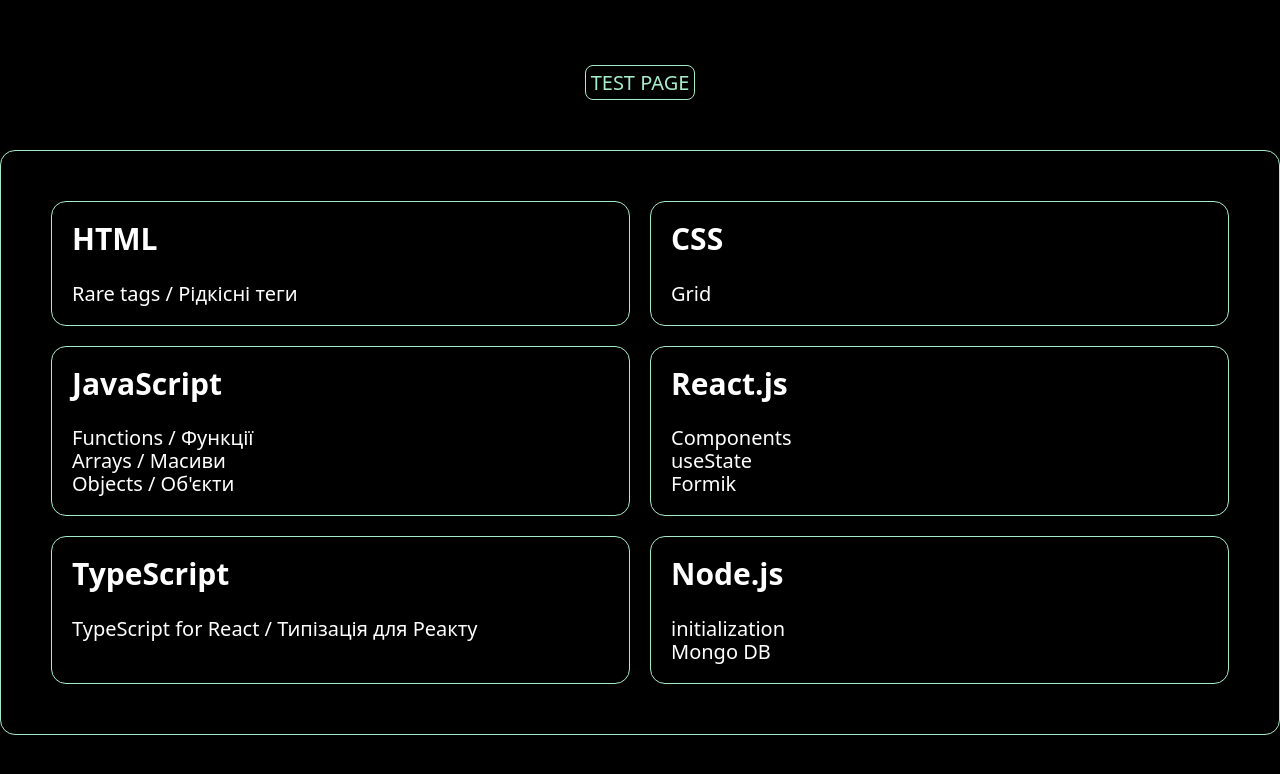
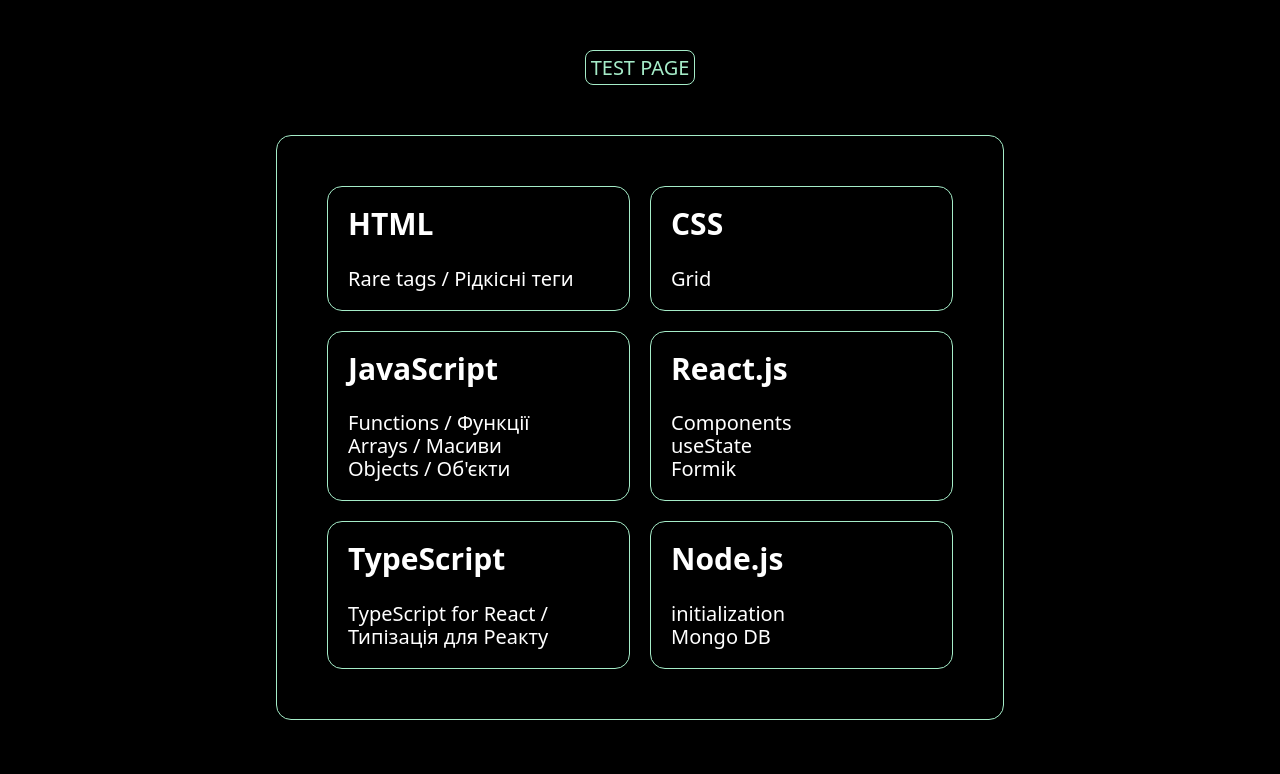
Before and after one commit to Elijah-Vakulenko/web-dev-training, a React (Vite) app: page / in a window 1280 px wide. Shown: the top 774 px of the page. Built offline with nearby package versions, Linux system fonts and the light colour scheme.

Commit message:
container edit

```diff
--- a/src/App.tsx
+++ b/src/App.tsx
@@ -11,7 +11,7 @@
 
 function App() {
   return (
-    <div className="container">
+    <div>
           <Suspense fallback={<div>Loading...</div>}>
             <Routes>
           <Route path="/" element={<HomePage />} />
--- a/src/index.css
+++ b/src/index.css
@@ -13,9 +13,9 @@
 
 .container {
   min-width: 320px;
-  display: flex;
+  /* display: flex;
   justify-content: center;
-  align-items: center;
+  align-items: center; */
   min-height: 100vh;
   padding: 0 20px;
   margin: 0 auto;
@@ -47,7 +47,7 @@
 
   @media screen and (min-width: 1024px) {
     display: grid;
-    width: 100vw;
+    /* width: 100vw; */
     grid-template-columns: repeat(2, 1fr);
     gap: 20px;
     padding: 50px;
@@ -101,6 +101,7 @@
 
 .btn {
   padding: 5px;
+  margin-top: 50px;
   margin-bottom: 50px;
   border: 1px solid #a5ecc8;
   border-radius: 8px;
--- a/src/pages/Arrays/Arrays.tsx
+++ b/src/pages/Arrays/Arrays.tsx
@@ -45,7 +45,7 @@
 `;
 
   return (
-    <div className="card">
+    <div className="container">
       <GoHomeBtn />
       <h2>Arrays / Масиви</h2>
 
--- a/src/pages/HomePage/HomePage.tsx
+++ b/src/pages/HomePage/HomePage.tsx
@@ -8,7 +8,7 @@
 
 const HomePage = () => {
   return (
-    <div>
+    <div className='container'>
       <div className='center'>
         <Link to="/test">
           <button className='btn'>TEST PAGE</button>
--- a/src/pages/Tags/Tags.tsx
+++ b/src/pages/Tags/Tags.tsx
@@ -17,7 +17,7 @@
 `;
 
   return (
-    <div>
+    <div className='container'>
       <GoHomeBtn />
 <h2>fieldset + legend</h2>
       <div className='task'>
```
